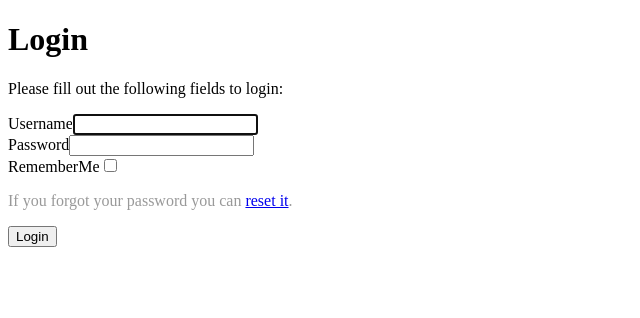
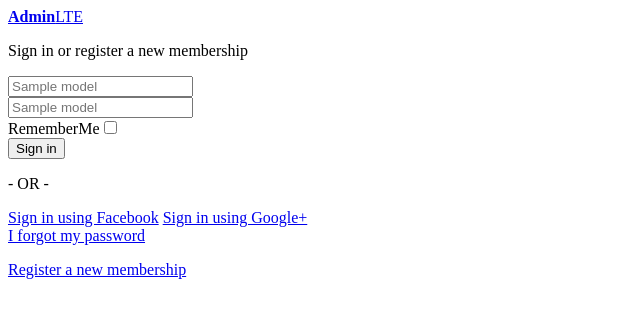
Before and after one commit to tklustig/yii2_ErkanImmo, a PHP site: template frontend/views/site/login.php in a window 1280 px wide. Shown: the top 318 px of the page, without its empty margins (0-640 px from the left). Run offline with PHP 8.4, Linux system fonts and the light colour scheme; the template is opened without the code that fills it: most values are stand-ins (such as "Sample title", 1, 10 or a date in 2020); form fields are guessed from the names that the template uses; some libraries are stand-ins or nearby versions.

Commit message:
Signup implementiert - Teil 2

```diff
--- a/frontend/controllers/SiteController.php
+++ b/frontend/controllers/SiteController.php
@@ -81,6 +81,7 @@
     /* Regelt die Logik der Loginseite */
 
     public function actionLogin() {
+        $this->layout = "main_login";
         if (!Yii::$app->user->isGuest) {
             return $this->goHome();
         }
--- a/frontend/views/layouts/main.php
+++ b/frontend/views/layouts/main.php
@@ -1,6 +1,10 @@
 <?php
 
 use yii\helpers\Html;
+use common\classes\AssetBundle;
+?>
+<?php
+AssetBundle::register($this);
 ?>
 <?php $this->beginPage() ?>
 <!Doctype html> <!-- Definition des doctype-Modus -->
--- a/frontend/views/site/index.php
+++ b/frontend/views/site/index.php
@@ -26,7 +26,7 @@
                                             <?= Html::a(Yii::t('app', 'Angebote einsehen'), ['/site/index']) ?>
                                         </li>
                                         <li id="menu-item-50" class="menu-item menu-item-type-post_type menu-item-object-page">
-                                            <?= Html::a(Yii::t('app', 'Angebote erstellen(Backend)'), ['/site/index']) ?>
+                                            <?= Html::a(Yii::t('app', 'Angebote erstellen(Backend)'), ['/site/login']) ?>
                                         </li>
                                     </ul>
                                 </nav>
--- a/frontend/views/site/login.php
+++ b/frontend/views/site/login.php
@@ -1,39 +1,74 @@
 <?php
+
+use yii\helpers\Html;
+use yii\bootstrap\ActiveForm;
 
 /* @var $this yii\web\View */
 /* @var $form yii\bootstrap\ActiveForm */
 /* @var $model \common\models\LoginForm */
 
-use yii\helpers\Html;
-use yii\bootstrap\ActiveForm;
+$this->title = 'Sign In';
 
-$this->title = 'Login';
-$this->params['breadcrumbs'][] = $this->title;
+$fieldOptions1 = [
+    'options' => ['class' => 'form-group has-feedback'],
+    'inputTemplate' => "{input}<span class='glyphicon glyphicon-envelope form-control-feedback'></span>"
+];
+
+$fieldOptions2 = [
+    'options' => ['class' => 'form-group has-feedback'],
+    'inputTemplate' => "{input}<span class='glyphicon glyphicon-lock form-control-feedback'></span>"
+];
 ?>
-<div class="site-login">
-    <h1><?= Html::encode($this->title) ?></h1>
 
-    <p>Please fill out the following fields to login:</p>
+<div class="login-box">
+    <div class="login-logo">
+        <a href="#"><b>Admin</b>LTE</a>
+    </div>
+    <!-- /.login-logo -->
+    <div class="login-box-body">
+        <p class="login-box-msg">Sign in or register a new membership</p>
 
-    <div class="row">
-        <div class="col-lg-5">
-            <?php $form = ActiveForm::begin(['id' => 'login-form']); ?>
+        <?php $form = ActiveForm::begin(['id' => 'login-form', 'enableClientValidation' => false]); ?>
 
-                <?= $form->field($model, 'username')->textInput(['autofocus' => true]) ?>
+        <?=
+                $form
+                ->field($model, 'username', $fieldOptions1)
+                ->label(false)
+                ->textInput(['placeholder' => $model->getAttributeLabel('username')])
+        ?>
 
-                <?= $form->field($model, 'password')->passwordInput() ?>
+        <?=
+                $form
+                ->field($model, 'password', $fieldOptions2)
+                ->label(false)
+                ->passwordInput(['placeholder' => $model->getAttributeLabel('password')])
+        ?>
 
+        <div class="row">
+            <div class="col-xs-8">
                 <?= $form->field($model, 'rememberMe')->checkbox() ?>
+            </div>
+            <!-- /.col -->
+            <div class="col-xs-4">
+                <?= Html::submitButton('Sign in', ['class' => 'btn btn-primary btn-block btn-flat', 'name' => 'login-button']) ?>
+            </div>
+            <!-- /.col -->
+        </div>
 
-                <div style="color:#999;margin:1em 0">
-                    If you forgot your password you can <?= Html::a('reset it', ['site/request-password-reset']) ?>.
-                </div>
 
-                <div class="form-group">
-                    <?= Html::submitButton('Login', ['class' => 'btn btn-primary', 'name' => 'login-button']) ?>
-                </div>
+        <?php ActiveForm::end(); ?>
 
-            <?php ActiveForm::end(); ?>
+        <div class="social-auth-links text-center">
+            <p>- OR -</p>
+            <a href="https://de-de.facebook.com/login/" class="btn btn-block btn-social btn-facebook btn-flat"><i class="fa fa-facebook"></i> Sign in
+                using Facebook</a>
+            <a href="https://accounts.google.com/signin/v2/identifier?hl=de&flowName=GlifWebSignIn&flowEntry=ServiceLogin" class="btn btn-block btn-social btn-google-plus btn-flat"><i class="fa fa-google-plus"></i> Sign
+                in using Google+</a>
         </div>
+        <!-- /.social-auth-links -->
+        <?= Html::a('I forgot my password', ['site/request-password-reset']) ?>
+        <p><?= Html::a('Register a new membership', ['site/signup']) ?></p>
+
     </div>
-</div>
+    <!-- /.login-box-body -->
+</div><!-- /.login-box -->
```
Also changed, not shown: common/classes/AdminLteAsset.php (added, +47 -0 lines), frontend/views/layouts/main_login.php (added, +27 -0 lines).
